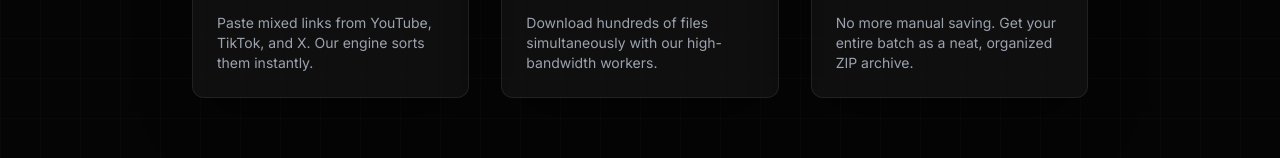
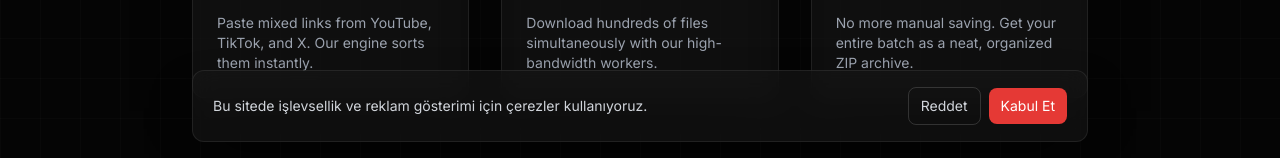
Before and after one commit to JackQuess/batchtube, a React (Vite) app in the folder frontend/: page / in a window 1280 px wide. Shown: the part 642-800 px from the top of the page. Built offline with nearby package versions, Linux system fonts and the light colour scheme; no server answers.

Commit message:
feat(frontend): add cookie consent banner and wire ads loading to consent

```diff
--- a/frontend/src/components/Layout.tsx
+++ b/frontend/src/components/Layout.tsx
@@ -1,7 +1,8 @@
-import React, { useMemo, useState } from 'react';
+import React, { useEffect, useMemo, useState } from 'react';
 import { Logo } from './Logo';
 import { ViewState } from '../types';
 import { clearUser, getStoredUser } from '../lib/auth';
+import { getCookieConsent, loadAdSense, setCookieConsent, unloadAdSense } from '../lib/adLoader';
 
 interface LayoutProps {
   children: React.ReactNode;
@@ -11,6 +12,7 @@ interface LayoutProps {
 
 export const Layout: React.FC<LayoutProps> = ({ children, activeView, onNavigate }) => {
   const [mobileMenuOpen, setMobileMenuOpen] = useState(false);
+  const [cookieConsent, setCookieConsentState] = useState<'accepted' | 'rejected' | null>(() => getCookieConsent());
   const user = getStoredUser();
   const displayName = useMemo(() => user?.email?.split('@')[0] || 'Guest', [user?.email]);
 
@@ -26,6 +28,19 @@ export const Layout: React.FC<LayoutProps> = ({ children, activeView, onNavigate
   const handleSignOut = () => {
     clearUser();
     onNavigate('landing');
+  };
+
+  useEffect(() => {
+    if (cookieConsent === 'accepted') {
+      loadAdSense();
+    } else if (cookieConsent === 'rejected') {
+      unloadAdSense();
+    }
+  }, [cookieConsent]);
+
+  const handleCookieConsent = (value: 'accepted' | 'rejected') => {
+    setCookieConsent(value);
+    setCookieConsentState(value);
   };
 
   if (isAppMode) {
@@ -264,6 +279,32 @@ export const Layout: React.FC<LayoutProps> = ({ children, activeView, onNavigate
           <div className="text-center text-xs text-gray-700 border-t border-white/5 pt-6">© 2026 BatchTube Inc. Multi-platform downloading engine.</div>
         </footer>
       )}
+
+      {!cookieConsent && (
+        <div className="fixed bottom-4 left-4 right-4 z-[70]">
+          <div className="max-w-4xl mx-auto glass-card border border-white/10 rounded-xl px-4 py-3 md:px-5 md:py-4 shadow-2xl">
+            <div className="flex flex-col md:flex-row md:items-center gap-3 md:gap-4">
+              <p className="text-xs md:text-sm text-gray-300 leading-relaxed flex-1">
+                Bu sitede işlevsellik ve reklam gösterimi için çerezler kullanıyoruz.
+              </p>
+              <div className="flex items-center gap-2">
+                <button
+                  onClick={() => handleCookieConsent('rejected')}
+                  className="px-3 py-2 rounded-lg text-xs md:text-sm border border-white/15 text-gray-300 hover:text-white hover:border-white/30 transition-colors"
+                >
+                  Reddet
+                </button>
+                <button
+                  onClick={() => handleCookieConsent('accepted')}
+                  className="px-3 py-2 rounded-lg text-xs md:text-sm bg-primary text-white hover:bg-primary-hover transition-colors"
+                >
+                  Kabul Et
+                </button>
+              </div>
+            </div>
+          </div>
+        </div>
+      )}
     </div>
   );
 };
--- a/frontend/src/lib/adLoader.ts
+++ b/frontend/src/lib/adLoader.ts
@@ -33,6 +33,18 @@ export function loadAdSense(options?: { clientId?: string }) {
   document.head.appendChild(script);
 }
 
+export function getCookieConsent(): 'accepted' | 'rejected' | null {
+  const value = localStorage.getItem(STORAGE_KEY);
+  if (value === 'accepted' || value === 'rejected') {
+    return value;
+  }
+  return null;
+}
+
+export function setCookieConsent(value: 'accepted' | 'rejected') {
+  localStorage.setItem(STORAGE_KEY, value);
+}
+
 export function unloadAdSense() {
   const script = document.getElementById('adsense-script');
   if (script) script.remove();
```
